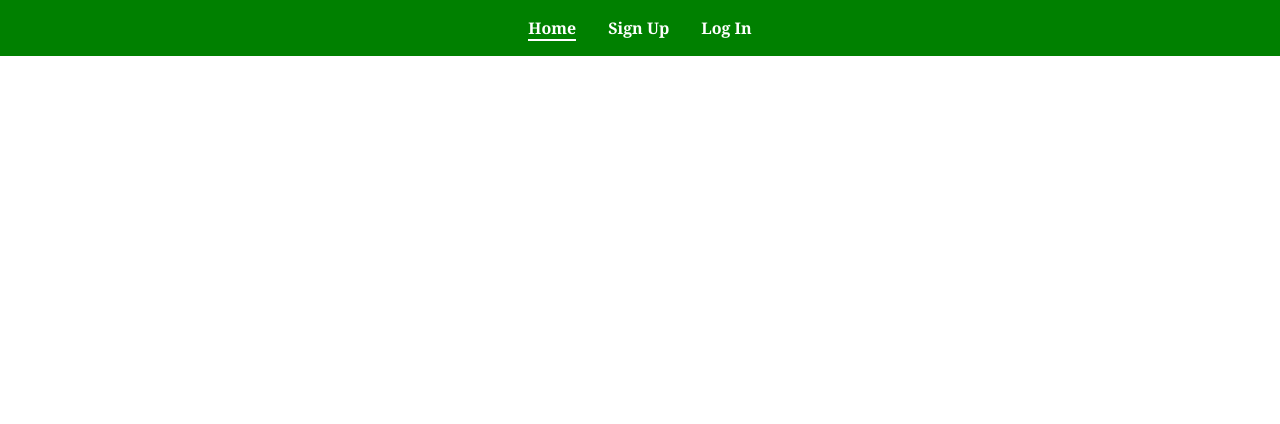
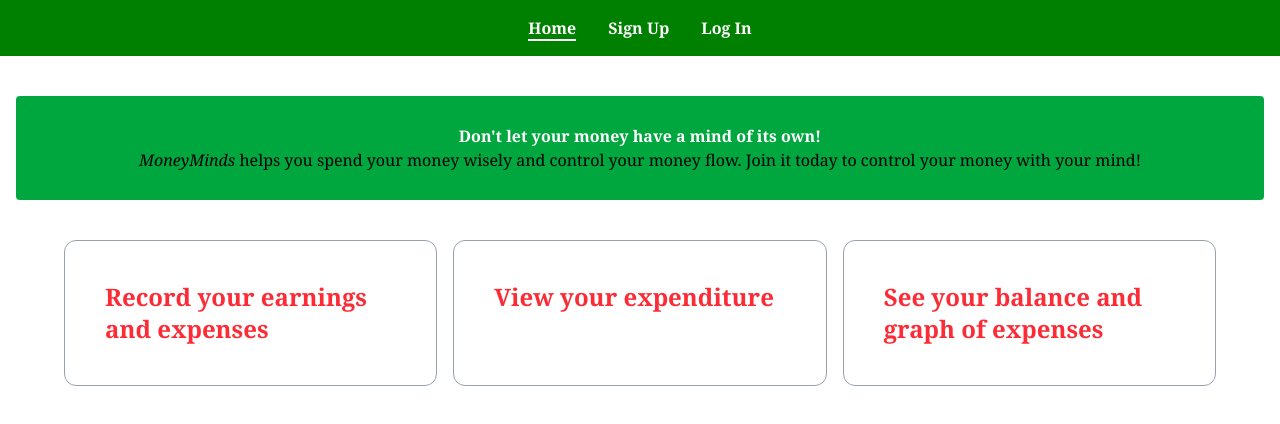
Before and after one commit to swawiye/React-Capstone, a React (Vite) app: page / in a window 1280 px wide. Before the commit this address had no page. Shown: the top 424 px of the page. Built offline with nearby package versions, Linux system fonts and the light colour scheme.

Commit message:
home page

```diff
--- a/src/App.jsx
+++ b/src/App.jsx
@@ -3,6 +3,7 @@ import { BrowserRouter as Router, Routes, Route, NavLink } from 'react-router-do
 // Pages
 import Login from './pages/Login';
 import Signup from './pages/Signup';
+import Home from './pages/Home';
 
 function App() {
   return (
@@ -13,6 +14,7 @@ function App() {
         <NavLink className="nav-link" to="/login">Log In</NavLink>
       </nav>
       <Routes>
+        <Route path='/' element={<Home />} />
         <Route path='/signup' element={<Signup />} />
         <Route path='/login' element={<Login />} />
       </Routes>
--- a/src/pages/Home.jsx
+++ b/src/pages/Home.jsx
@@ -1,6 +1,30 @@
 function Home() {
     return (
         <div>
+            <div className="text-center bg-green-600 mt-10 m-4 mb-10 px-5 py-7 rounded-sm">
+                <h3 className="text-white font-bold">Don't let your money have a mind of its own!</h3>
+                <p className="">
+                    <i>MoneyMinds</i> helps you spend your money wisely
+                    and control your money flow. Join it today to
+                    control your money with your mind!
+                </p>
+            </div>
+            <div class="grid grid-cols-1 md:grid-cols-3 mx-auto max-w-6xl gap-4 mt-5">
+                <div class="border border-gray-400 px-10 py-10 rounded-xl">
+                    <h3 class="font-semibold text-2xl text-red-500">Record your earnings and expenses</h3>
+                    <img></img>
+                </div>
+
+                <div class="border border-gray-400 px-10 py-10 rounded-xl">
+                    <h3 class="font-semibold text-2xl text-red-500">View your expenditure</h3>
+                    <img></img>
+                </div>
+
+                <div class="border border-gray-400 px-10 py-10 rounded-xl">
+                    <h3 class="font-semibold text-2xl text-red-500">See your balance and graph of expenses</h3>
+                    <img></img>
+                </div>
+            </div>
         </div>
     )
 }
```
